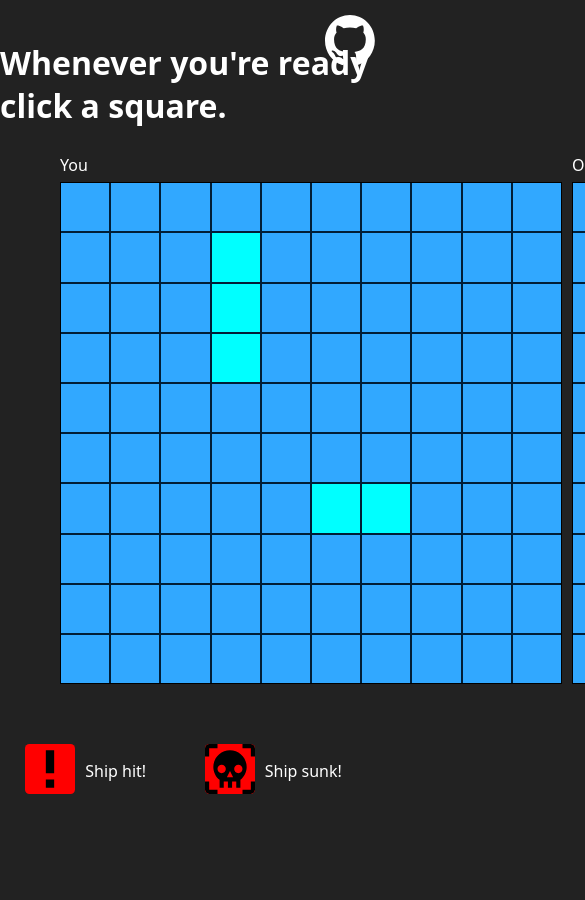
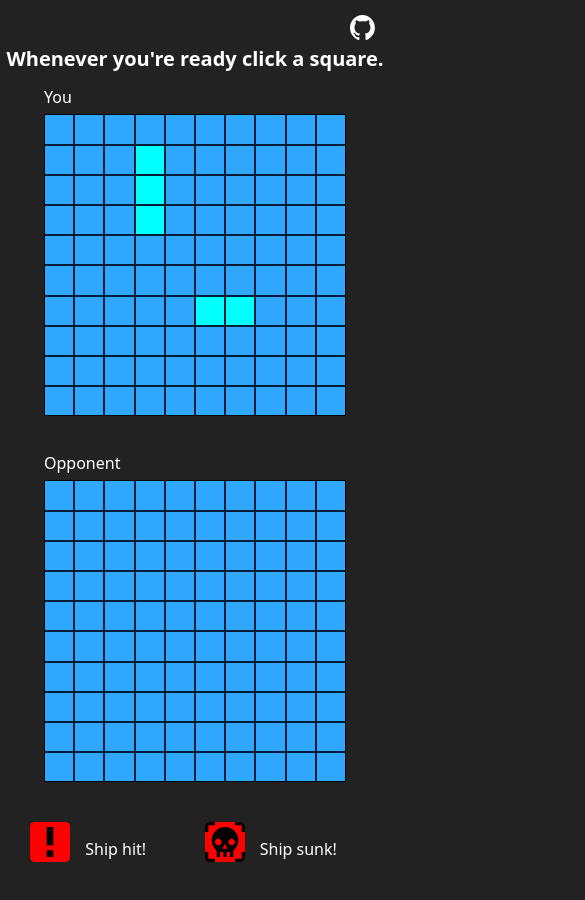
Before and after one commit to xadvent/battleship, a website built with webpack: page src/index.html in a window 390 px wide. Both pictures are taken after a click on the button "START". Shown: the top 900 px of the page, 585 px wide, since content can reach past the window. Before the commit the page ends 844 px from the top, so only its background shows below. Built offline with nearby package versions, Linux system fonts and the light colour scheme.

Commit message:
style: add mobile layouts

```diff
--- a/src/style.css
+++ b/src/style.css
@@ -1,14 +1,25 @@
 :root {
-    --sea-border: #011E36;
+    --sea-border: #011e36;
     --background: #222222;
-    --sea-colour: #31A8FF;
+    --sea-colour: #31a8ff;
     --hit: red;
-    --miss: #454E57;
+    --miss: #454e57;
     --player-ship: aqua;
 }
 
 * {
-    font-family: system-ui, -apple-system, BlinkMacSystemFont, 'Segoe UI', Roboto, Oxygen, Ubuntu, Cantarell, 'Open Sans', 'Helvetica Neue', sans-serif;
+    font-family:
+        system-ui,
+        -apple-system,
+        BlinkMacSystemFont,
+        "Segoe UI",
+        Roboto,
+        Oxygen,
+        Ubuntu,
+        Cantarell,
+        "Open Sans",
+        "Helvetica Neue",
+        sans-serif;
     color: white;
 }
 
@@ -72,7 +83,7 @@ body,
     display: flex;
     flex-direction: column;
     align-items: center;
-    height: 100vh;
+    min-height: 100vh;
     width: 100vw;
     gap: 20px;
 }
@@ -162,7 +173,6 @@ a>img:hover {
     margin-top: -10px;
 }
 
-
 .legend-info {
     height: 60px;
     display: grid;
@@ -214,7 +224,6 @@ a>img:hover {
     scale: 0.98;
 }
 
-
 #player>.player-ship.hit,
 #opponent>.hit,
 #player>.player-ship.hit:hover,
@@ -265,7 +274,8 @@ a>img:hover {
     z-index: 2;
 }
 
-#start, #options {
+#start,
+#options {
     width: 150px;
     height: 50px;
     background-color: var(--hit);
@@ -278,10 +288,13 @@ a>img:hover {
     border-radius: 10px;
     border: none;
     animation: slide-up 1.5s ease;
-    transition: background-color 0.5s ease, transform 0.5s ease, color 0.5s ease;
+    transition:
+        background-color 0.5s ease,
+        transform 0.5s ease,
+        color 0.5s ease;
 }
 
-.button-container > #options {
+.button-container>#options {
     width: 200px;
 }
 
@@ -293,8 +306,8 @@ a>img:hover {
 }
 
 #start:active,
-#options:active{
-    transform: scale(0.90);
+#options:active {
+    transform: scale(0.9);
 }
 
 .button-container {
@@ -310,3 +323,74 @@ a>img:hover {
     justify-self: center;
     align-self: center;
 }
+
+@media (max-width: 1024px) {
+    #player,
+    #opponent {
+        max-width: 430px;
+        max-height: 430px;
+        min-width: 430px;
+        min-height: 430px;
+    }
+}
+
+@media (max-width: 768px) {
+    #container {
+        display: flex;
+        flex-direction: column;
+    }
+
+    .boxO {
+        animation: slide-up 1.5s ease;
+    }
+
+    .boxP {
+        animation: slide-down 1.5s ease;
+    }
+}
+
+@media (max-width: 450px) {
+    #turn {
+        margin-top: 25px;
+        font-size: 20px;
+    }
+
+    #container {
+        margin-top: 15px;
+    }
+
+    #player,
+    #opponent {
+        max-width: 350px;
+        max-height: 350px;
+        min-width: 350px;
+        min-height: 350px;
+    }
+
+    #header>a>img {
+        height: 25px;
+        width: 25px;
+    }
+}
+
+@media (max-width: 400px) {
+    #player,
+    #opponent {
+        max-width: 300px;
+        max-height: 300px;
+        min-width: 300px;
+        min-height: 300px;
+    }
+
+    .legend-info {
+        height: 50px;
+        gap: 5px;
+    }
+
+    .legend-info>img {
+        height: 40px;
+        width: auto;
+        background-color: red;
+        border-radius: 4.5px;
+    }
+}
```
Also changed, not shown: dist/main.js.
